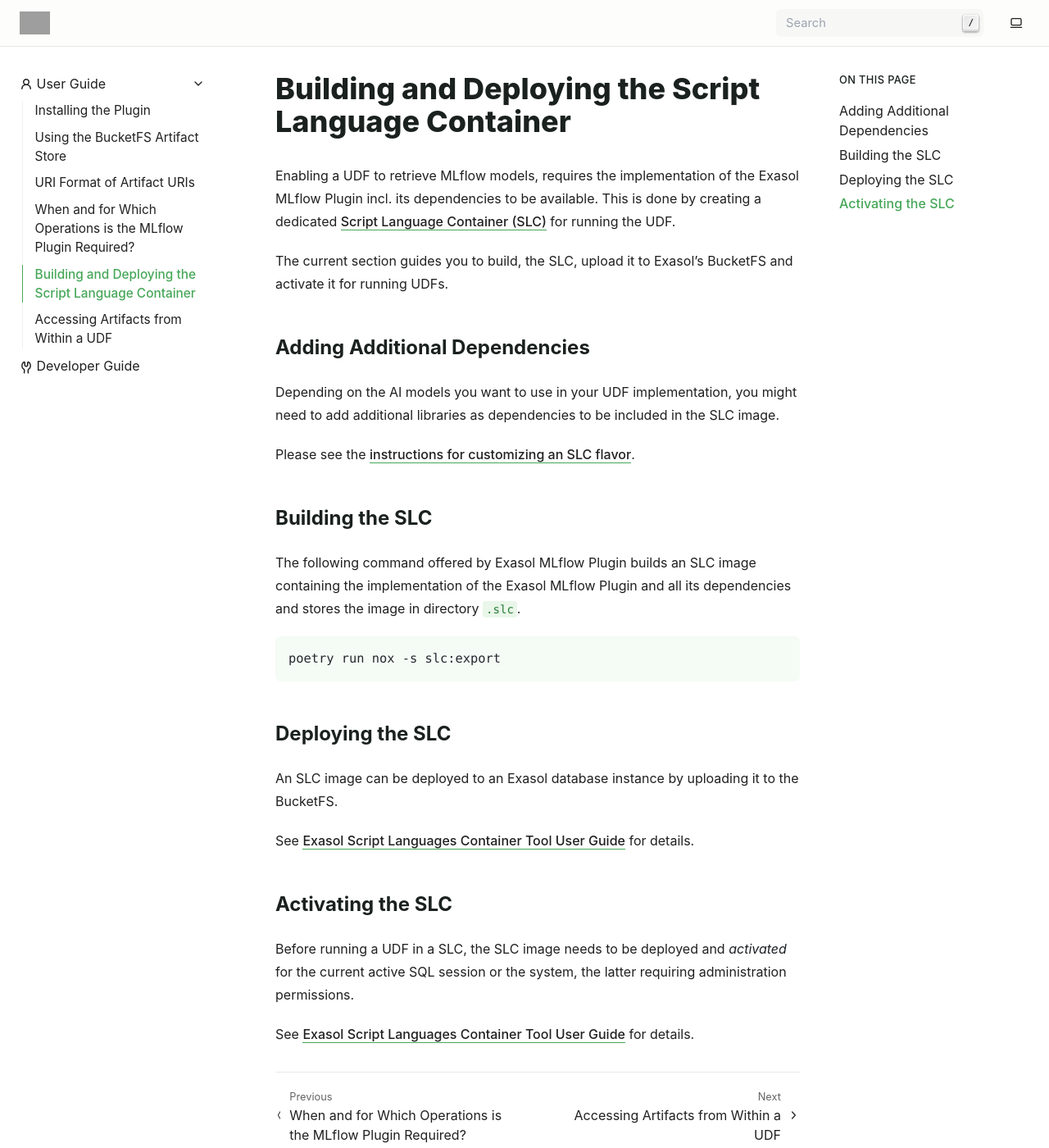
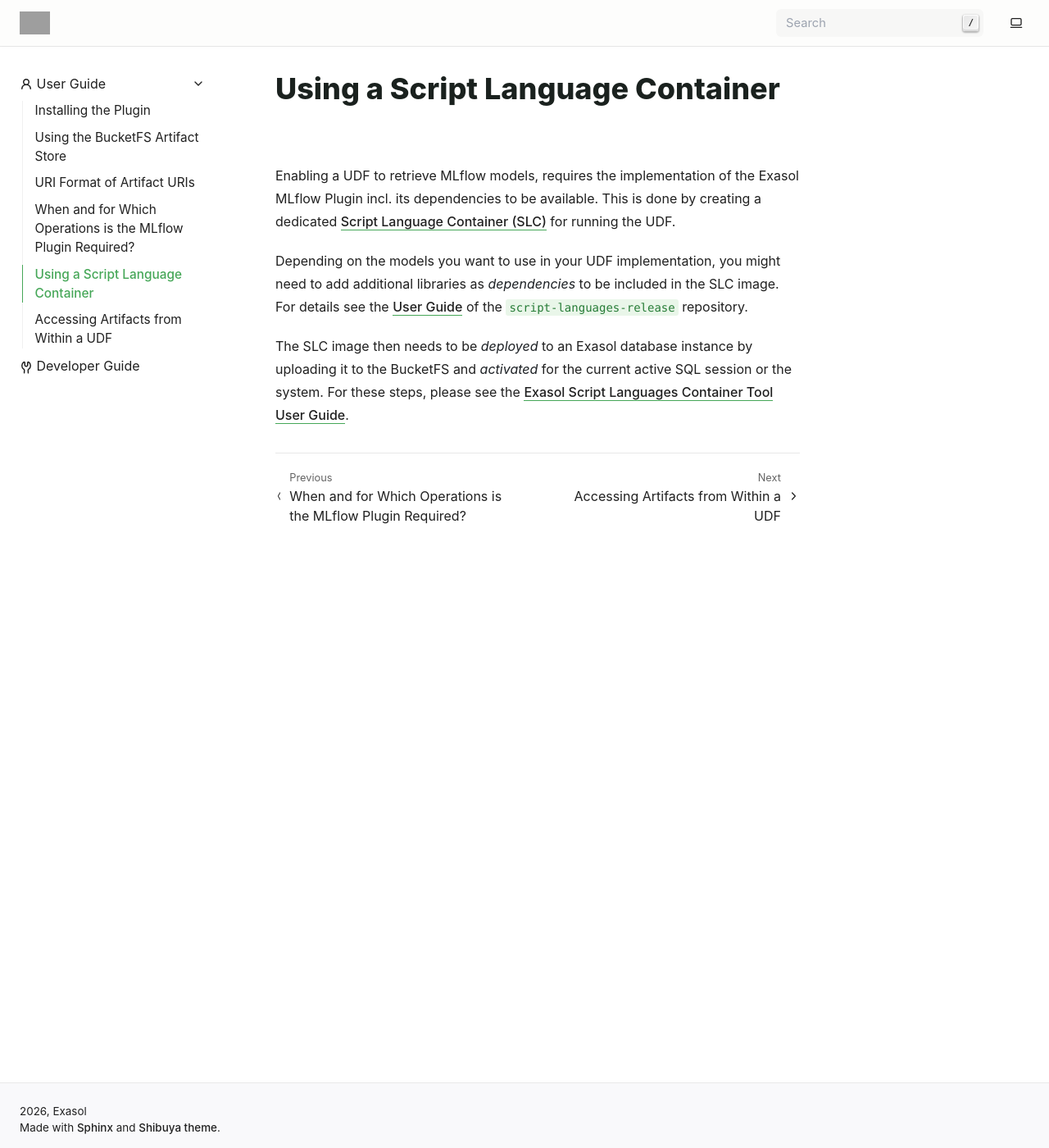
Before and after one commit to exasol/mlflow-plugin, a Sphinx documentation site: the page built from doc/user_guide/slc.rst, in a window 1280 px wide and 1400 px high. Shown: the whole window at 82% size. Built offline with Sphinx 7.4.7, drawn with Linux system fonts in a browser that asks for light colours; pages that are not in the unit, such as notebooks, are missing from menus; grey boxes are pictures that could not be loaded.

```diff
--- a/doc/user_guide/slc.rst
+++ b/doc/user_guide/slc.rst
@@ -1,57 +1,20 @@
 .. _slct: https://exasol.github.io/script-languages-container-tool/main/index.html
 .. _customize_slc: https://github.com/exasol/script-languages-release/blob/master/doc/user_guide/usage.md#how-to-customize-an-existing-flavor
 
-Building and Deploying the Script Language Container
-====================================================
-
-..
-  The project description of the Exasol MLflow Plugin defines the following dependencies:
-
-  * The implementation of the plugin itself
-  * Exasol BucketFS Client
-  * The MLflow Client API
+Using a Script Language Container
+=================================
 
 Enabling a UDF to retrieve MLflow models, requires the implementation of the
 Exasol MLflow Plugin incl. its dependencies to be available. This is done by
 creating a dedicated `Script Language Container (SLC)
 <https://github.com/exasol/script-languages-release>`_ for running the UDF.
 
-The current section guides you to build, the SLC, upload it to Exasol's
-BucketFS and activate it for running UDFs.
+Depending on the models you want to use in your UDF implementation, you might
+need to add additional libraries as *dependencies* to be included in the SLC
+image. For details see the `User Guide <customize_slc_>`_ of the
+``script-languages-release`` repository.
 
-Adding Additional Dependencies
-------------------------------
-
-Depending on the AI models you want to use in your UDF implementation, you
-might need to add additional libraries as dependencies to be included in the
-SLC image.
-
-Please see the `instructions for customizing an SLC flavor <customize_slc_>`_.
-
-Building the SLC
-----------------
-
-The following command offered by Exasol MLflow Plugin builds an SLC image
-containing the implementation of the Exasol MLflow Plugin and all its
-dependencies and stores the image in directory ``.slc``.
-
-.. code-block:: shell
-
-    poetry run nox -s slc:export
-
-Deploying the SLC
------------------
-
-An SLC image can be deployed to an Exasol database instance by uploading it to
-the BucketFS.
-
-See `Exasol Script Languages Container Tool User Guide <slct_>`_ for details.
-
-Activating the SLC
-------------------
-
-Before running a UDF in a SLC, the SLC image needs to be deployed and
-*activated* for the current active SQL session or the system, the latter
-requiring administration permissions.
-
-See `Exasol Script Languages Container Tool User Guide <slct_>`_ for details.
+The SLC image then needs to be *deployed* to an Exasol database instance by
+uploading it to the BucketFS and *activated* for the current active SQL
+session or the system. For these steps, please see the `Exasol Script
+Languages Container Tool User Guide <slct_>`_.
```
Also changed, not shown: doc/changes/unreleased.md (+2 -1 lines), doc/developer_guide.rst (+12 -0 lines), doc/user_guide/mlflow_server.rst (+51 -0 lines), doc/user_guide/create-experiment-ui.png (added).
